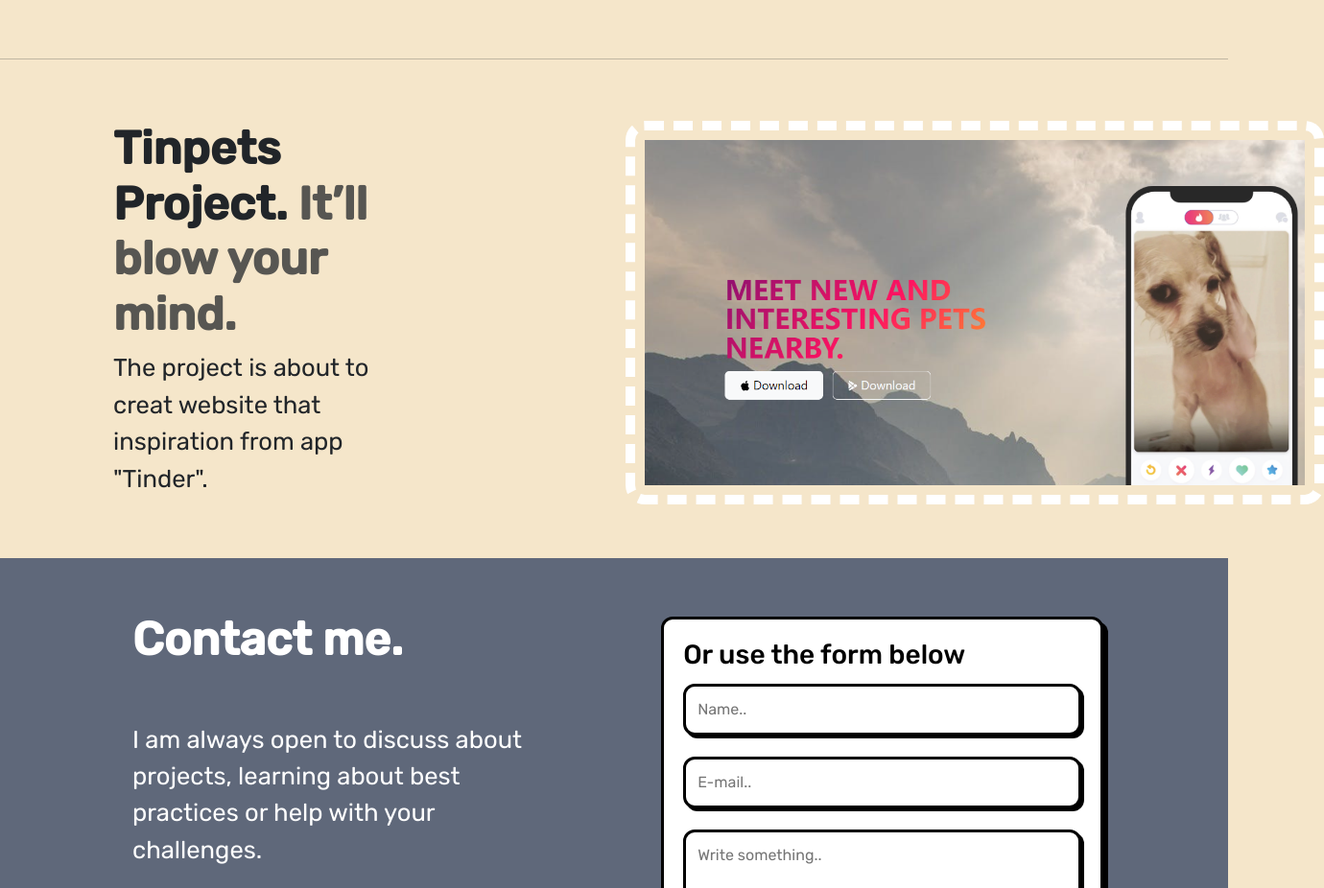
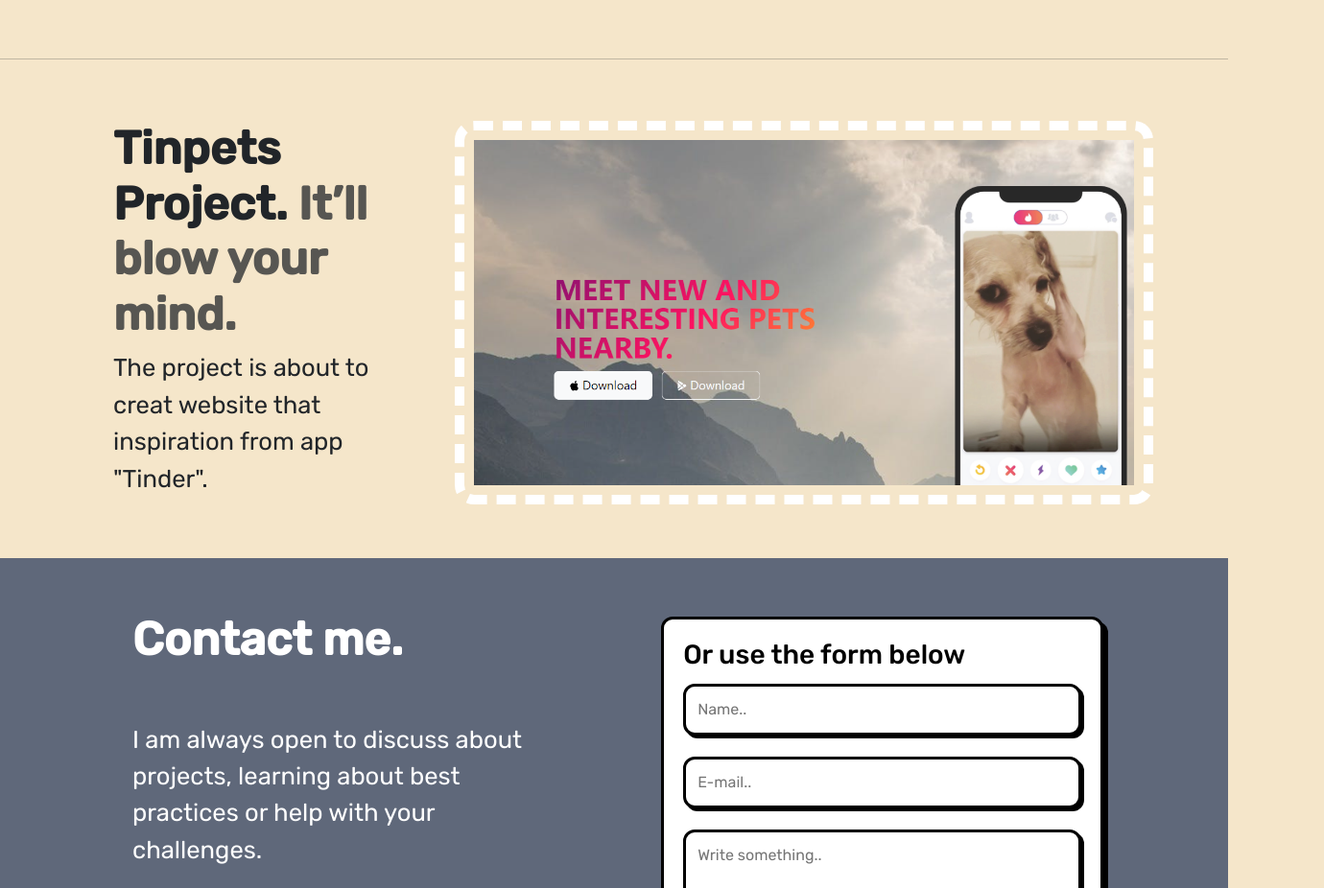
Before and after one commit to evcrboom/My-Profile, a plain HTML site: page index.html in a window 1280 px wide. Shown: the part 2332-3258 px from the top of the page at 96% size, 1380 px wide, since content can reach past the window. Drawn offline with nearby package versions, Linux system fonts and the light colour scheme.

Commit message:
Add files via upload

```diff
--- a/index.html
+++ b/index.html
@@ -140,7 +140,7 @@
    <section id="Project">
     <hr class="featurette-divider">
   <div class="container p-5 ">
-    <div class="d-flex row justify-content-between">
+    <div class="d-flex row justify-content-start">
       <div class="col-lg-4 align-self-center">
         <h2 class="fw-bold">Tinpets Project. <span class="text-body-secondary">It’ll blow your mind.</span></h2>
         <p>The project is about to creat website that inspiration from app "Tinder".</p>
```
